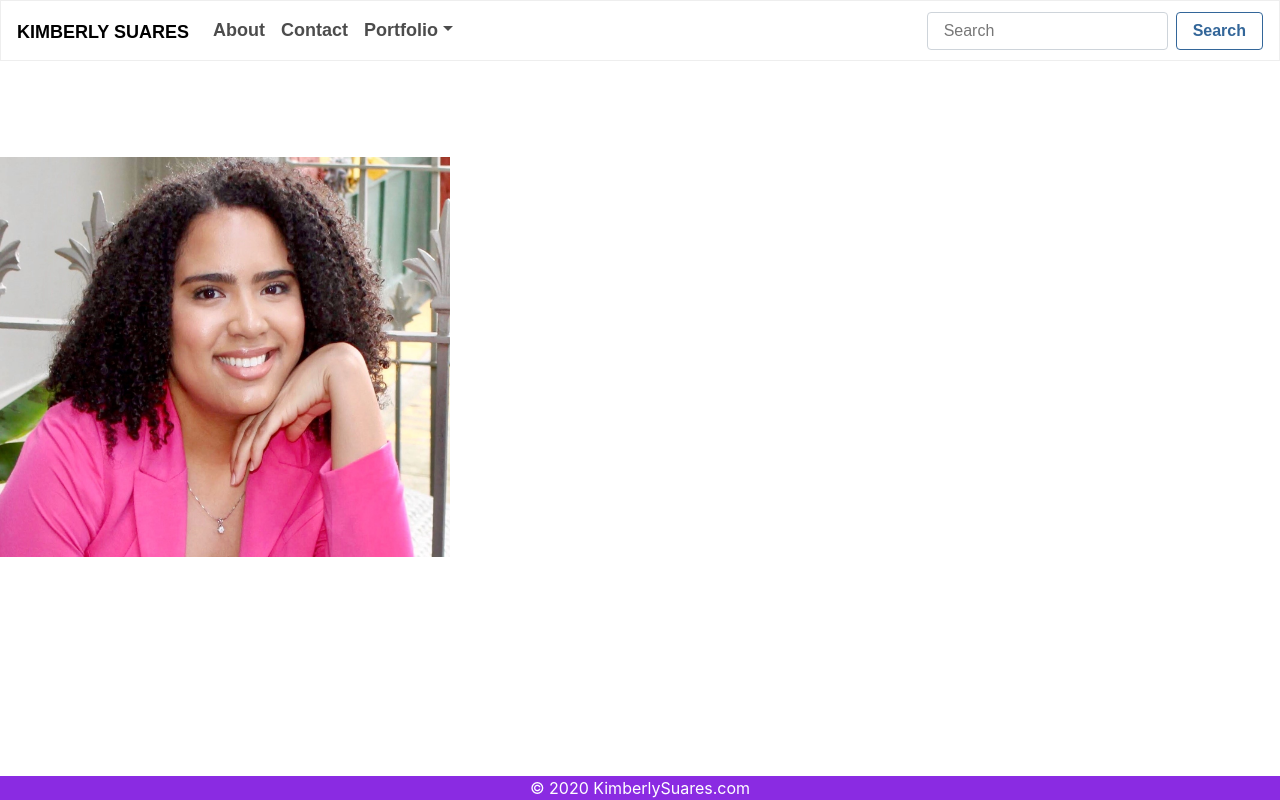
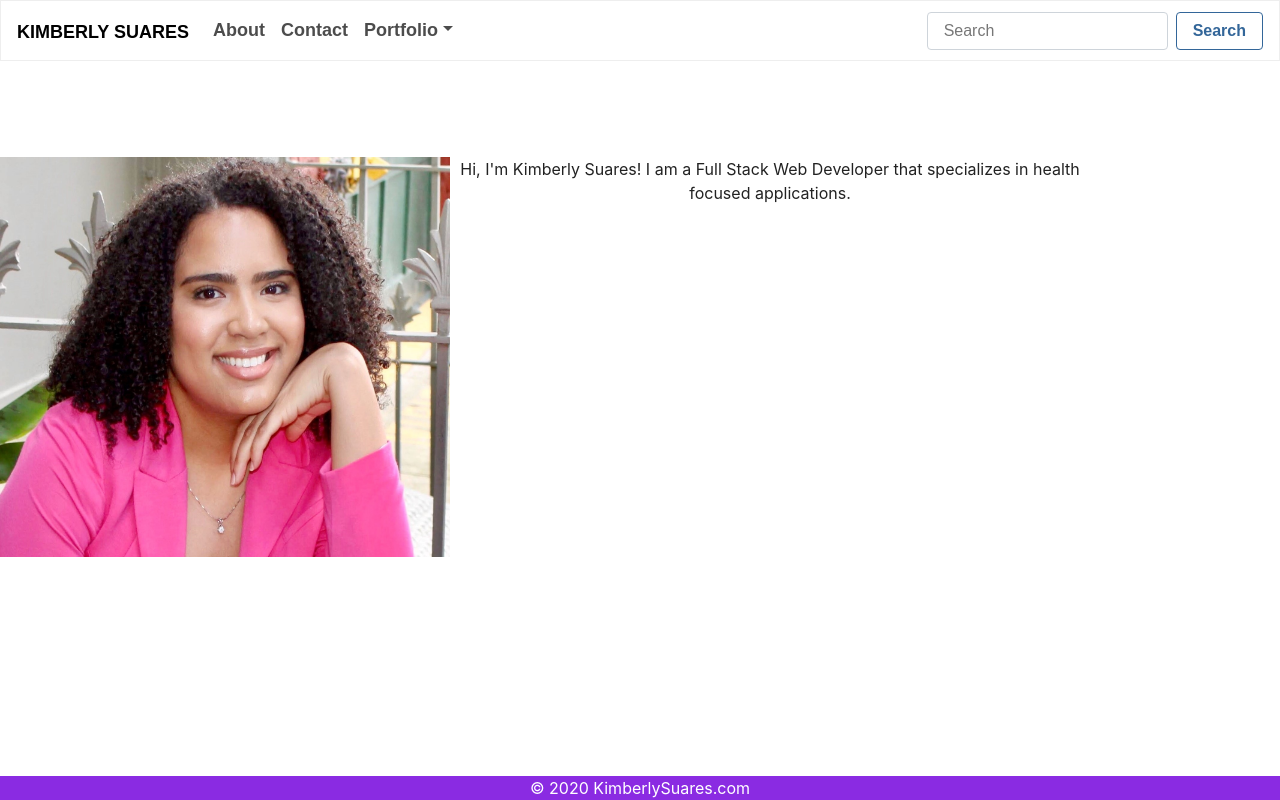
Before and after one commit to ksuares1/kimberly-, a React (Create React App) app in the folder client/: page /about in a window 1280 px wide. Built offline with nearby package versions, Linux system fonts and the light colour scheme; a web font is replaced by a local one.

Commit message:
added text to bio page

```diff
--- a/client/src/components/About/index.css
+++ b/client/src/components/About/index.css
@@ -4,3 +4,10 @@
     width:450px;
 
 }
+
+.about-text{
+    text-align:center;
+    float:right;
+    position:fixed;
+    font-size: 12;
+}
--- a/client/src/components/About/index.js
+++ b/client/src/components/About/index.js
@@ -19,7 +19,9 @@ function AboutComponent() {
             <Row>
             <Col xs={6} md={4}>
                 <img className="about-img" src={require("../../assets/img/profile.JPG")} alt="Kimberly Suares" />
-                <p></p>
+            <p className="about-text" style={{ display: "inline-block", width:'50%', height:'50%'}}>
+                Hi, I'm Kimberly Suares!
+                I am a Full Stack Web Developer that specializes in health focused applications.</p>
                 </Col>
             </Row>
         </div>
```
